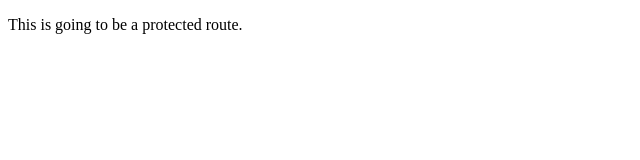
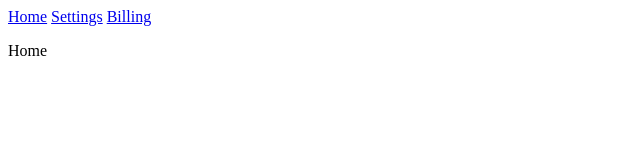
Before and after one commit to TheRobBrennan/gatsby-auth0-simple, a Gatsby site: page /account in a window 1280 px wide. Shown: the whole page, without its empty margins (0-640 px from the left). Built offline with nearby package versions, Linux system fonts and the light colour scheme; Gatsby itself is replaced by a stand-in of ours.

Commit message:
Added placeholder routes and components

```diff
--- a/src/pages/account.js
+++ b/src/pages/account.js
@@ -1,9 +1,25 @@
+// src/pages/account.js
 import React from "react"
+import { Router } from "@reach/router"
+import { Link } from "gatsby"
+
+const Home = () => <p>Home</p>
+const Settings = () => <p>Settings</p>
+const Billing = () => <p>Billing</p>
 
 const Account = () => (
-  <div>
-    <p>This is going to be a protected route.</p>
-  </div>
+  <>
+    <nav>
+      <Link to="/account">Home</Link>{" "}
+      <Link to="/account/settings">Settings</Link>{" "}
+      <Link to="/account/billing">Billing</Link>{" "}
+    </nav>
+    <Router>
+      <Home path="/account" />
+      <Settings path="/account/settings" />
+      <Billing path="/account/billing" />
+    </Router>
+  </>
 )
 
 export default Account
```
